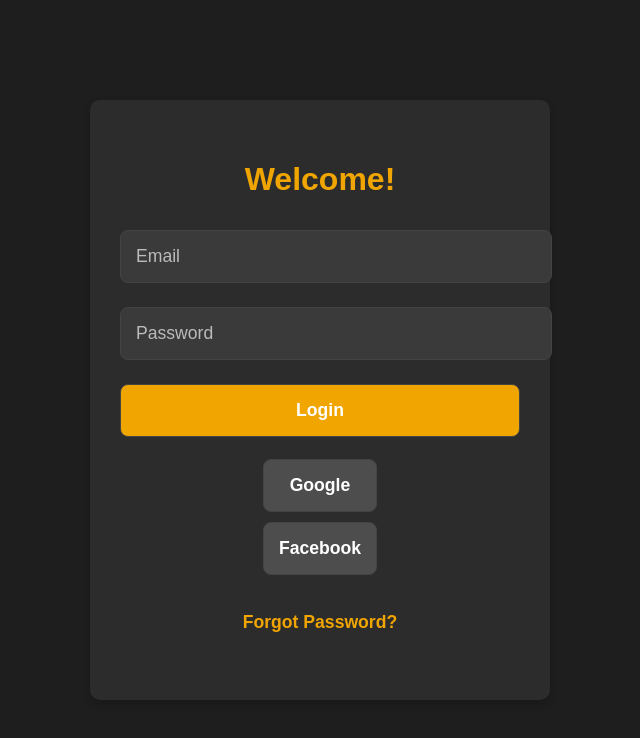
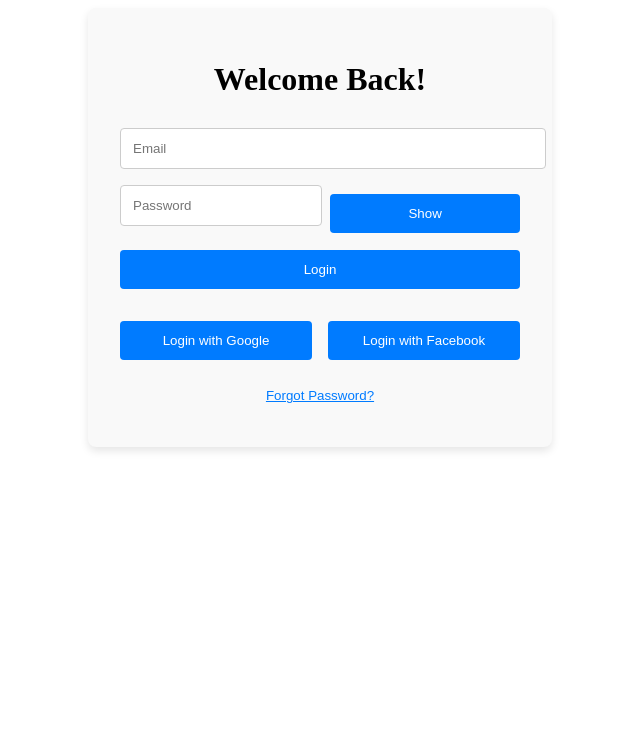
Before and after one commit to GANAMYDE/SSLv.2, a React (Vite) app: page / in a window 1280 px wide. Shown: the top 738 px of the page, without its empty margins (320-960 px from the left). Built offline with nearby package versions, Linux system fonts and the light colour scheme.

Commit message:
Bug fixes-Login page

```diff
--- a/src/App.jsx
+++ b/src/App.jsx
@@ -1,48 +1,167 @@
-import React, { useState, useEffect } from 'react';
-import { Routes, Route, Navigate } from 'react-router-dom';
-import Login from './pages/Login';
-import Dashboard from './pages/Dashboard';
-import './assets/Dashboard.css';
+import { useState } from 'react';
+import { supabase } from './supabase';
+import { useNavigate } from 'react-router-dom';
 
-function App() {
-  const [isAuthenticated, setIsAuthenticated] = useState(null);
+const Spinner = () => (
+  <div className="spinner">
+    <div className="double-bounce1"></div>
+    <div className="double-bounce2"></div>
+  </div>
+);
 
-  useEffect(() => {
-    // Check if the user is authenticated by checking localStorage
-    const user = localStorage.getItem('user');
-    setIsAuthenticated(!!user);
-  }, []);
+const Login = () => {
+  const [email, setEmail] = useState('');
+  const [password, setPassword] = useState('');
+  const [error, setError] = useState('');
+  const [successMessage, setSuccessMessage] = useState('');
+  const [loading, setLoading] = useState(false);
+  const [showPassword, setShowPassword] = useState(false);
 
-  // Protected Route component
-  const ProtectedRoute = ({ children }) => {
-    if (isAuthenticated === null) {
-      // While checking auth, show a loading indicator
-      return <div>Loading...</div>;
+  const navigate = useNavigate();
+
+  const handleLogin = async (e) => {
+    e.preventDefault();
+    setLoading(true);
+    setError('');
+    setSuccessMessage('');
+
+    try {
+      const { user, error: loginError } = await supabase.auth.signInWithPassword({ email, password });
+      setLoading(false);
+
+      if (loginError) {
+        setError(loginError.message);
+        if (loginError.message.toLowerCase().includes('email')) {
+          document.getElementById('email-input').focus();
+        } else if (loginError.message.toLowerCase().includes('password')) {
+          document.getElementById('password-input').focus();
+        }
+      } else {
+        localStorage.setItem('user', JSON.stringify(user));
+        setEmail('');
+        setPassword('');
+        setSuccessMessage('Login successful! Redirecting...');
+        setTimeout(() => navigate('/dashboard'), 2000);
+      }
+    } catch (err) {
+      setError('An unexpected error occurred. Please try again.');
+      setLoading(false);
     }
+  };
 
-    if (!isAuthenticated) {
-      // If not authenticated, redirect to login page
-      return <Navigate to="/" />;
+  const handleOAuthLogin = async (provider) => {
+    setLoading(true);
+    setError('');
+    setSuccessMessage('');
+
+    try {
+      const { user, error: oauthError } = await supabase.auth.signInWithOAuth({ provider });
+      setLoading(false);
+
+      if (oauthError) {
+        setError(oauthError.message);
+      } else {
+        localStorage.setItem('user', JSON.stringify(user));
+        setEmail('');
+        setPassword('');
+        setSuccessMessage('Login successful via OAuth! Redirecting...');
+        setTimeout(() => navigate('/dashboard'), 2000);
+      }
+    } catch (err) {
+      setError('An unexpected error occurred during OAuth login.');
+      setLoading(false);
     }
+  };
 
-    return children; // If authenticated, render the children (Dashboard)
+  const handleForgotPassword = async () => {
+    if (!email) {
+      setError('Please enter your email to reset your password.');
+      return;
+    }
+    setLoading(true);
+    setError('');
+    setSuccessMessage('');
+
+    try {
+      const { error: resetError } = await supabase.auth.resetPasswordForEmail(email);
+      setLoading(false);
+      if (resetError) {
+        setError(resetError.message);
+      } else {
+        setSuccessMessage('Password reset email sent! Check your inbox.');
+      }
+    } catch (err) {
+      setError('An error occurred while resetting the password.');
+      setLoading(false);
+    }
+  };
+
+  const togglePasswordVisibility = () => {
+    setShowPassword((prev) => !prev);
   };
 
   return (
-    <div className="App">
-      <Routes>
-        <Route path="/" element={<Login />} />
-        <Route
-          path="/dashboard"
-          element={
-            <ProtectedRoute>
-              <Dashboard />
-            </ProtectedRoute>
-          }
+    <div className="login-container">
+      <h1>Welcome Back!</h1>
+      <form onSubmit={handleLogin}>
+        {/* Email Input */}
+        <input
+          id="email-input"
+          type="email"
+          placeholder="Email"
+          value={email}
+          onChange={(e) => setEmail(e.target.value)}
+          required
+          aria-label="Email"
         />
-      </Routes>
+
+        {/* Password Input */}
+        <div className="password-container">
+          <input
+            id="password-input"
+            type={showPassword ? 'text' : 'password'}
+            placeholder="Password"
+            value={password}
+            onChange={(e) => setPassword(e.target.value)}
+            required
+            aria-label="Password"
+          />
+          <button
+            type="button"
+            className="toggle-password-btn"
+            onClick={togglePasswordVisibility}
+            aria-label="Toggle password visibility"
+          >
+            {showPassword ? 'Hide' : 'Show'}
+          </button>
+        </div>
+
+        {/* Error and Success Messages */}
+        {error && <p className="error">{error}</p>}
+        {successMessage && <p className="success">{successMessage}</p>}
+
+        {/* Submit Button */}
+        <button type="submit" disabled={loading}>
+          {loading ? <Spinner /> : 'Login'}
+        </button>
+      </form>
+
+      {/* OAuth Login Options */}
+      <div className="oauth-options">
+        <button onClick={() => handleOAuthLogin('google')} disabled={loading}>
+          Login with Google
+        </button>
+        <button onClick={() => handleOAuthLogin('facebook')} disabled={loading}>
+          Login with Facebook
+        </button>
+      </div>
+
+      {/* Forgot Password */}
+      <button onClick={handleForgotPassword} disabled={loading} className="forgot-password">
+        Forgot Password?
+      </button>
     </div>
   );
-}
+};
 
-export default App;
+export default Login;
--- a/src/assets/css/index.css
+++ b/src/assets/css/index.css
@@ -1,52 +1,65 @@
-/* Login Container Styling */
 .login-container {
-  width: 100%;
   max-width: 400px;
   margin: 0 auto;
   padding: 2rem;
-  background-color: white;
+  text-align: center;
+  background-color: #f9f9f9;
+  border-radius: 8px;
   box-shadow: 0 4px 8px rgba(0, 0, 0, 0.1);
-  border-radius: 8px;
-  text-align: center;
 }
 
-/* Input Field Styling */
 input {
   width: 100%;
   padding: 0.75rem;
   margin: 0.5rem 0;
   border: 1px solid #ccc;
   border-radius: 4px;
-  font-size: 1rem;
-  transition: border-color 0.3s ease;
 }
 
-/* Focus effect for inputs */
-input:focus {
-  border-color: #007bff;
-  outline: none;
+.password-container {
+  display: flex;
+  align-items: center;
+  gap: 0.5rem;
 }
 
-/* Error Feedback for Inputs */
-input.error {
-  border-color: red;
-}
-
-/* Button Styling */
 button {
+  width: 100%;
   padding: 0.75rem;
+  margin-top: 1rem;
   background-color: #007bff;
   color: white;
   border: none;
   border-radius: 4px;
   cursor: pointer;
-  width: 100%;
-  font-size: 1rem;
-  transition: background-color 0.3s ease;
+}
+
+button:disabled {
+  background-color: #ccc;
+  cursor: not-allowed;
+}
+
+.error {
+  color: red;
+  margin-top: 0.5rem;
+}
+
+.success {
+  color: green;
+  margin-top: 0.5rem;
+}
+
+.oauth-options {
+  margin-top: 1rem;
   display: flex;
   justify-content: center;
-  align-items: center;
-  position: relative;
+  gap: 1rem;
 }
 
-/* Button hover effect
+.forgot-password {
+  background: none;
+  border: none;
+  color: #007bff;
+  text-decoration: underline;
+  cursor: pointer;
+  margin-top: 1rem;
+}
```
